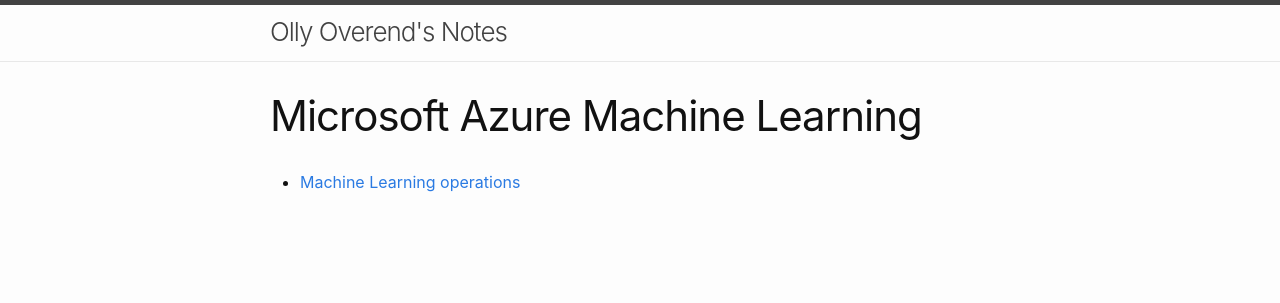
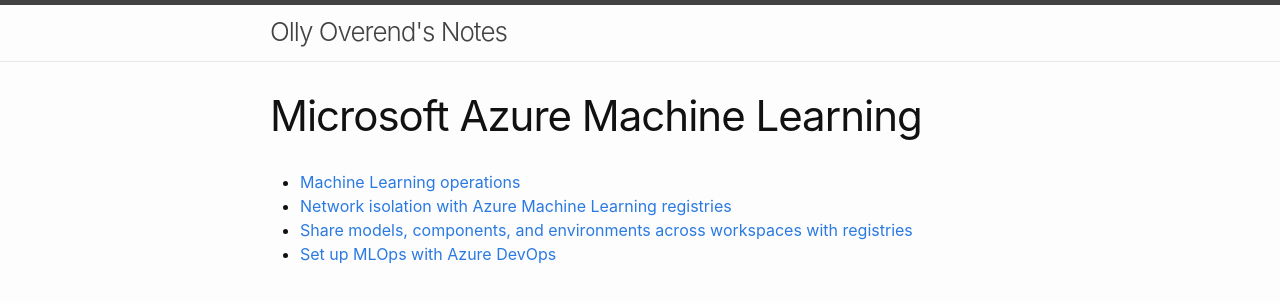
Before and after one commit to OliverOverend/OliverOverend.github.io, a Jekyll site: the page built from notes/Microsoft-Azure-Machine-Learning.md, in a window 1280 px wide. Shown: the top 303 px of the page. Built offline with Jekyll 4.4.1, drawn with Linux system fonts in a browser that asks for light colours.

Commit message:
vault backup: 2024-01-23 09:23:00

```diff
--- a/notes/Microsoft-Azure-Machine-Learning.md
+++ b/notes/Microsoft-Azure-Machine-Learning.md
@@ -4,3 +4,6 @@ title:  Microsoft Azure Machine Learning
 comments: false
 ---
 - [Machine Learning operations](https://learn.microsoft.com/en-gb/azure/cloud-adoption-framework/ready/azure-best-practices/ai-machine-learning-mlops)
+- [Network isolation with Azure Machine Learning registries](https://learn.microsoft.com/en-us/azure/machine-learning/how-to-registry-network-isolation)
+- [Share models, components, and environments across workspaces with registries](https://learn.microsoft.com/en-us/azure/machine-learning/how-to-share-models-pipelines-across-workspaces-with-registries)
+- [Set up MLOps with Azure DevOps](https://learn.microsoft.com/en-us/azure/machine-learning/how-to-setup-mlops-azureml)
```
Also changed, not shown: index.md (+1 -1 lines), notes/Git.md (added, +5 -0 lines).
